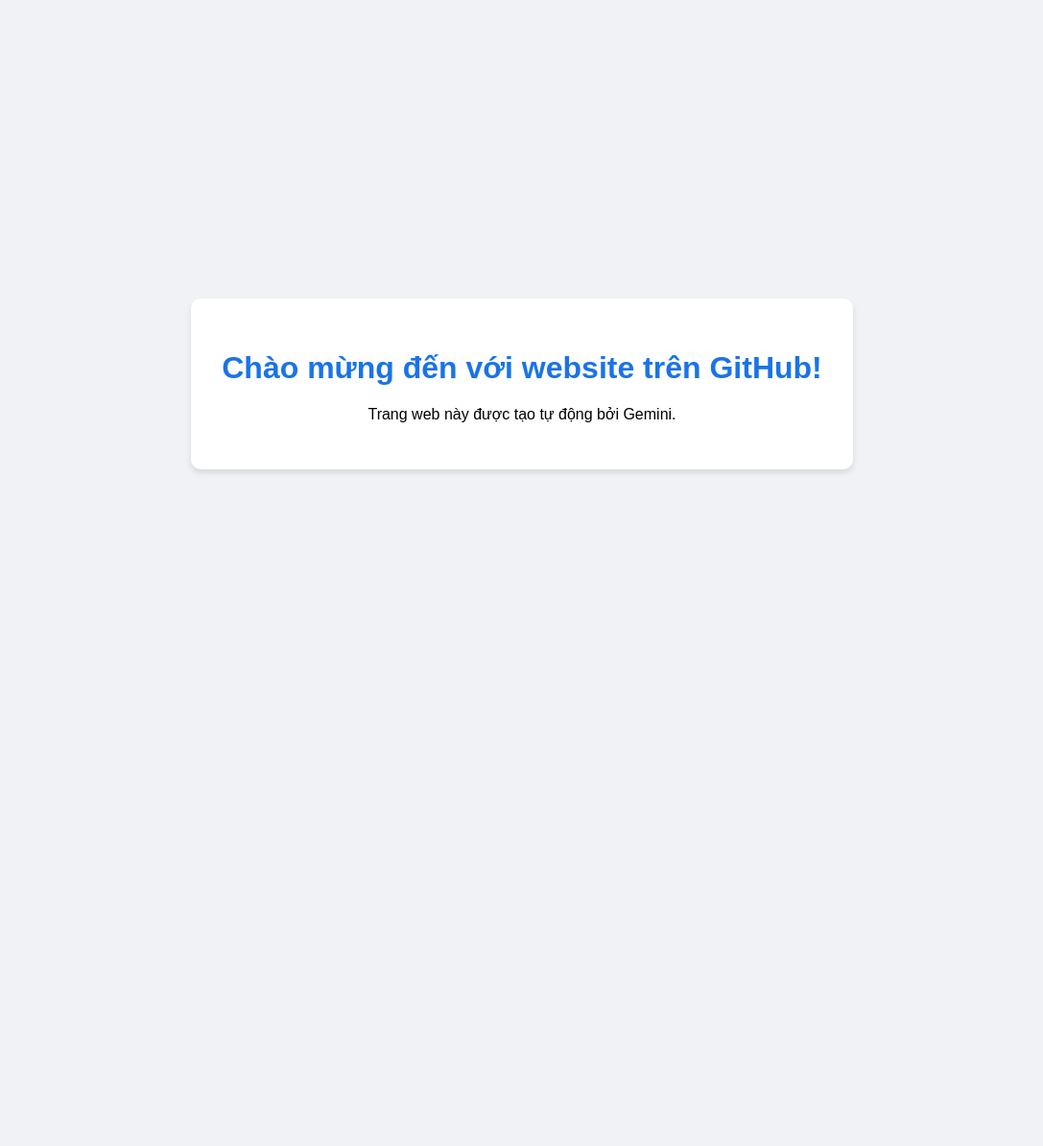
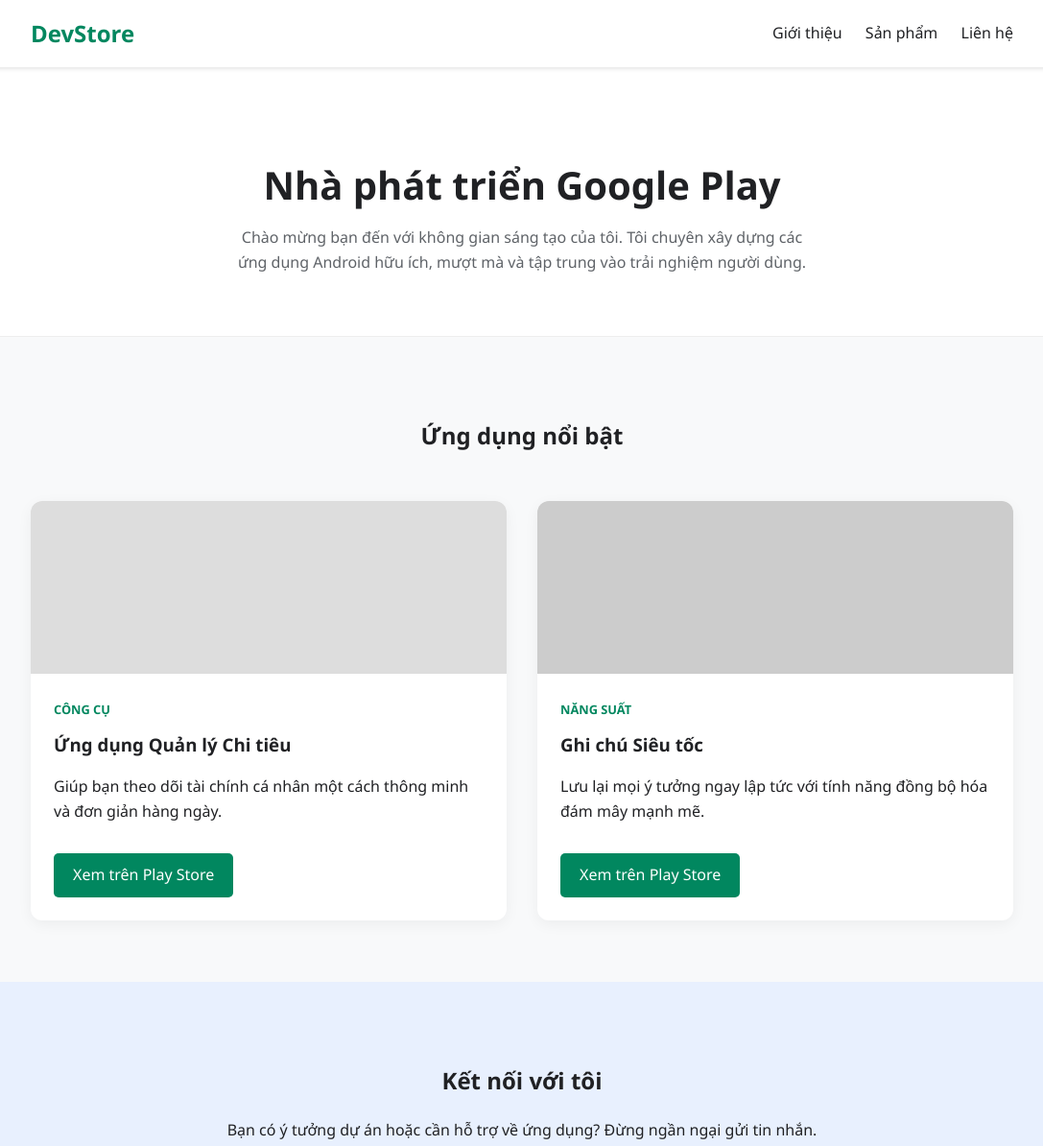
Before and after one commit to pte-team/my-website, a plain HTML site: page index.html in a window 1280 px wide. Shown: the top 1194 px of the page at 96% size, without its empty margins (96-1183 px from the left). Before the commit the page ends 800 px from the top, so only its background shows below. Drawn offline with Linux system fonts and the light colour scheme.

Commit message:
Update index.html

```diff
--- a/index.html
+++ b/index.html
@@ -1,17 +1,103 @@
 <!DOCTYPE html>
-<html>
+<html lang="vi">
 <head>
-    <title>Website của tôi</title>
+    <meta charset="UTF-8">
+    <meta name="viewport" content="width=device-width, initial-scale=1.0">
+    <title>Google Play Developer Portfolio</title>
     <style>
-        body { font-family: sans-serif; display: flex; justify-content: center; align-items: center; height: 100vh; margin: 0; background: #f0f2f5; }
-        .card { background: white; padding: 2rem; border-radius: 10px; box-shadow: 0 4px 6px rgba(0,0,0,0.1); text-align: center; }
-        h1 { color: #1a73e8; }
+        :root {
+            --primary-color: #01875f; /* Màu xanh đặc trưng Google Play */
+            --dark-color: #202124;
+            --light-bg: #f8f9fa;
+        }
+
+        body { font-family: 'Segoe UI', Tahoma, Geneva, Verdana, sans-serif; margin: 0; line-height: 1.6; color: var(--dark-color); background: var(--light-bg); }
+
+        /* Navigation */
+        nav { background: white; padding: 1rem 10%; display: flex; justify-content: space-between; align-items: center; position: sticky; top: 0; box-shadow: 0 2px 4px rgba(0,0,0,0.1); z-index: 1000; }
+        nav a { text-decoration: none; color: var(--dark-color); margin-left: 20px; font-weight: 500; }
+        .logo { font-size: 1.5rem; font-weight: bold; color: var(--primary-color); }
+
+        /* Hero Section */
+        header { padding: 4rem 10%; background: white; text-align: center; border-bottom: 1px solid #eee; }
+        header h1 { font-size: 2.5rem; margin-bottom: 10px; }
+        header p { color: #5f6368; max-width: 600px; margin: 0 auto; }
+
+        /* Products Section */
+        .container { padding: 4rem 10%; }
+        .section-title { text-align: center; margin-bottom: 3rem; }
+        .grid { display: grid; grid-template-columns: repeat(auto-fit, minmax(300px, 1fr)); gap: 2rem; }
+
+        .app-card { background: white; border-radius: 12px; overflow: hidden; box-shadow: 0 4px 15px rgba(0,0,0,0.05); transition: transform 0.3s; }
+        .app-card:hover { transform: translateY(-5px); }
+        .app-info { padding: 1.5rem; }
+        .app-tag { color: var(--primary-color); font-size: 0.8rem; font-weight: bold; text-transform: uppercase; }
+        .app-card h3 { margin: 10px 0; }
+        .btn-store { display: inline-block; background: var(--primary-color); color: white; padding: 10px 20px; border-radius: 5px; text-decoration: none; margin-top: 15px; }
+
+        /* Contact Section */
+        .contact { background: #e8f0fe; padding: 4rem 10%; text-align: center; }
+        .contact-form { max-width: 500px; margin: 20px auto; display: flex; flex-direction: column; gap: 10px; }
+        input, textarea { padding: 12px; border: 1px solid #ccc; border-radius: 5px; }
+        button { background: var(--dark-color); color: white; padding: 12px; border: none; border-radius: 5px; cursor: pointer; }
+
+        footer { text-align: center; padding: 2rem; font-size: 0.9rem; color: #5f6368; }
     </style>
 </head>
 <body>
-    <div class="card">
-        <h1>Chào mừng đến với website trên GitHub!</h1>
-        <p>Trang web này được tạo tự động bởi Gemini.</p>
+
+    <nav>
+        <div class="logo">DevStore</div>
+        <div>
+            <a href="#about">Giới thiệu</a>
+            <a href="#apps">Sản phẩm</a>
+            <a href="#contact">Liên hệ</a>
+        </div>
+    </nav>
+
+    <header id="about">
+        <h1>Nhà phát triển Google Play</h1>
+        <p>Chào mừng bạn đến với không gian sáng tạo của tôi. Tôi chuyên xây dựng các ứng dụng Android hữu ích, mượt mà và tập trung vào trải nghiệm người dùng.</p>
+    </header>
+
+    <div class="container" id="apps">
+        <h2 class="section-title">Ứng dụng nổi bật</h2>
+        <div class="grid">
+            <div class="app-card">
+                <div style="height: 180px; background: #ddd;"></div> <div class="app-info">
+                    <span class="app-tag">Công cụ</span>
+                    <h3>Ứng dụng Quản lý Chi tiêu</h3>
+                    <p>Giúp bạn theo dõi tài chính cá nhân một cách thông minh và đơn giản hàng ngày.</p>
+                    <a href="#" class="btn-store">Xem trên Play Store</a>
+                </div>
+            </div>
+
+            <div class="app-card">
+                <div style="height: 180px; background: #ccc;"></div>
+                <div class="app-info">
+                    <span class="app-tag">Năng suất</span>
+                    <h3>Ghi chú Siêu tốc</h3>
+                    <p>Lưu lại mọi ý tưởng ngay lập tức với tính năng đồng bộ hóa đám mây mạnh mẽ.</p>
+                    <a href="#" class="btn-store">Xem trên Play Store</a>
+                </div>
+            </div>
+        </div>
     </div>
+
+    <section class="contact" id="contact">
+        <h2>Kết nối với tôi</h2>
+        <p>Bạn có ý tưởng dự án hoặc cần hỗ trợ về ứng dụng? Đừng ngần ngại gửi tin nhắn.</p>
+        <div class="contact-form">
+            <input type="text" placeholder="Tên của bạn">
+            <input type="email" placeholder="Email liên hệ">
+            <textarea rows="5" placeholder="Nội dung tin nhắn"></textarea>
+            <button>Gửi yêu cầu</button>
+        </div>
+    </section>
+
+    <footer>
+        &copy; 2026 Developer Name. Tất cả quyền được bảo lưu.
+    </footer>
+
 </body>
 </html>
```
